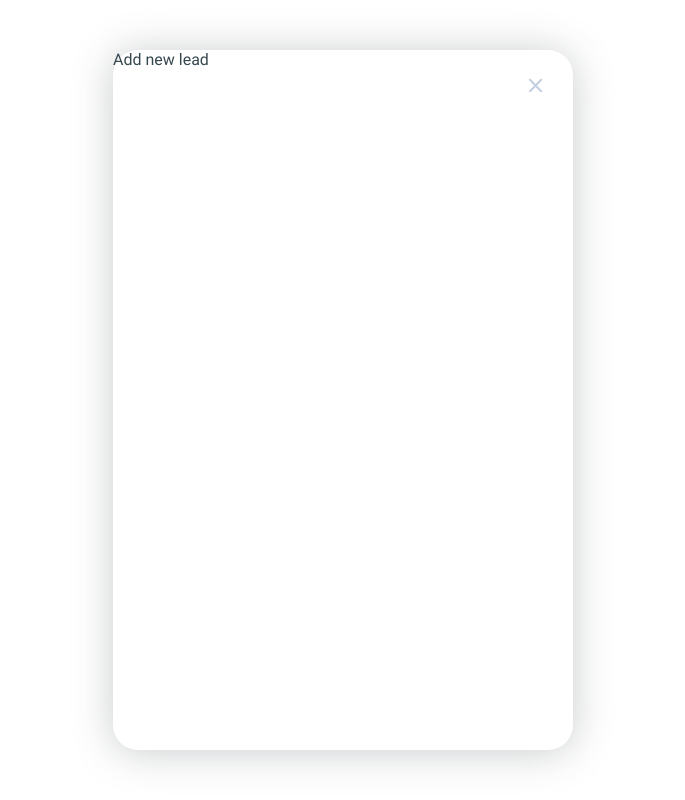
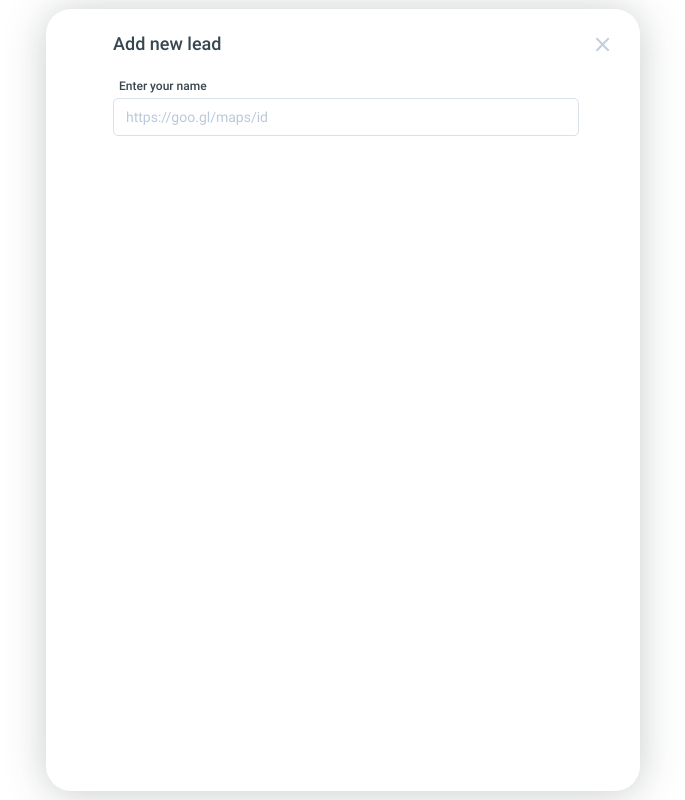
Before and after one commit to IvanDevYo/test-task1, a Vue app: page / in a window 1280 px wide. Shown: the whole page, without its empty margins (297-982 px from the left). Built offline with nearby package versions, Linux system fonts and the light colour scheme.

Commit message:
Added name input

```diff
--- a/src/App.vue
+++ b/src/App.vue
@@ -1,21 +1,30 @@
 <template>
   <div id="app">
-    <Modal/>
+    <Modal>
+      <template v-slot:title>
+        Add new lead
+      </template>
+      <div class="form--wrapper">
+        <Form/>
+      </div>
+    </Modal>
   </div>
 </template>
 
 <script>
 import Modal from './components/Modal'
+import Form from './components/Form'
 
 export default {
   name: 'App',
   components: {
     Modal,
+    Form,
   }
 }
 </script>
 
-<style>
+<style lang="scss">
 #app {
   font-family: Roboto, sans-serif;
   color: #37474F;
@@ -27,4 +36,27 @@ button {
   padding: 0;
   cursor: pointer;
 }
+
+.form--wrapper {
+  margin-top: 25px;
+}
+
+.default-input {
+  border-radius: 5px;
+  border: 1px solid #DBE1E9;
+  width: 100%;
+  height: 34px;
+  text-indent: 10px;
+  color: #000;
+  &::placeholder {
+    font-family: Roboto, sans-serif;
+    color: #BAC9DB;
+    font-size: 14px;
+  }
+  &:hover, &:active, &:focus, &:focus-visible {
+    filter: drop-shadow(0px 0px 4px rgba(0, 211, 149, 0.2));
+    border: 1px solid #00D395;
+    outline: none;
+  }
+}
 </style>
--- a/src/components/Form.vue
+++ b/src/components/Form.vue
@@ -1,12 +1,24 @@
 <template>
   <div class="form">
-
+    <InputBlock>
+      <template v-slot:title>
+        Enter your name
+      </template>
+      <TextInput placeholder="https://goo.gl/maps/id"></TextInput>
+    </InputBlock>
   </div>
 </template>
 
 <script>
+import InputBlock from './InputBlock'
+import TextInput from './TextInput'
+
 export default {
-  name: "Form"
+  name: "Form",
+  components: {
+    InputBlock,
+    TextInput,
+  }
 }
 </script>
 
--- a/src/components/InputBlock.vue
+++ b/src/components/InputBlock.vue
@@ -1,5 +1,16 @@
 <template>
-  <div class="input--block"></div>
+  <div class="input--block">
+    <div class="input--block-title">
+      <slot name="title">
+        Input!
+      </slot>
+    </div>
+    <div class="input--block-content">
+      <slot>
+        <input class="default-input" type="text">
+      </slot>
+    </div>
+  </div>
 </template>
 
 <script>
@@ -8,6 +19,14 @@ export default {
 }
 </script>
 
-<style scoped>
+<style lang="scss" scoped>
+  .input--block-title {
+    font-size: 12px;
+    font-weight: 500;
+    margin-left: 6px;
+  }
 
+  .input--block-content {
+    margin-top: 5px;
+  }
 </style>
--- a/src/components/Modal.vue
+++ b/src/components/Modal.vue
@@ -3,8 +3,11 @@
     <button class="close--button"></button>
     <div class="modal--content">
       <div class="modal--title">
-        Add new lead
+        <slot name="title">
+          Title!
+        </slot>
       </div>
+      <slot/>
     </div>
   </div>
 </template>
@@ -27,6 +30,7 @@ export default {
     border-radius: 25px;
     filter: drop-shadow(0px 2px 20px rgba(31, 36, 40, 0.24));
     background-color: #fff;
+    padding: 24px 67px 58px 67px;
   }
 
   .close--button {
@@ -37,4 +41,9 @@ export default {
     height: 14px;
     background: url("../assets/close.svg");
   }
+
+  .modal--title {
+    font-weight: 500;
+    font-size: 18px;
+  }
 </style>
--- a/src/components/TextInput.vue
+++ b/src/components/TextInput.vue
@@ -1,10 +1,20 @@
 <template>
-  <input type="text">
+  <input
+      class="text--input default-input"
+      type="text"
+      :value="value"
+      :placeholder="placeholder"
+      @input="$emit('input', $event)"
+  >
 </template>
 
 <script>
 export default {
-  name: "TextInput"
+  name: "TextInput",
+  props: {
+    value: String,
+    placeholder: String,
+  }
 }
 </script>
 
```
Also changed, not shown: src/assets/s.svg (added).
